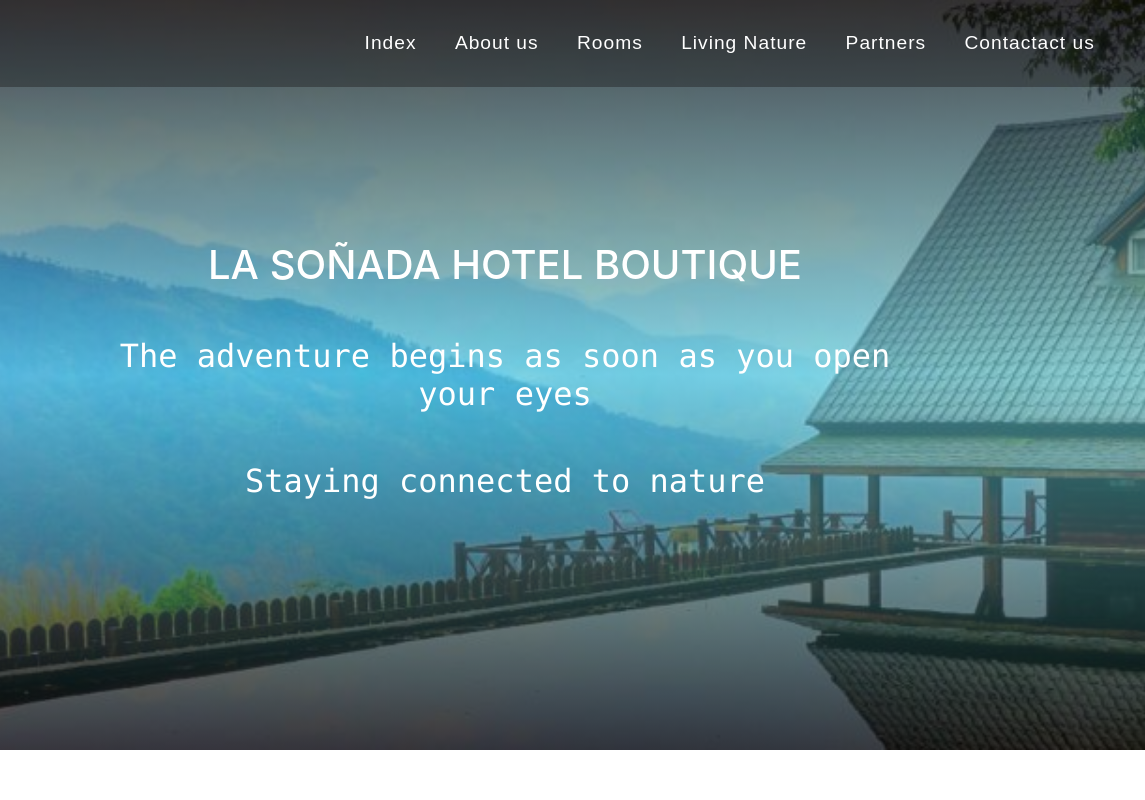
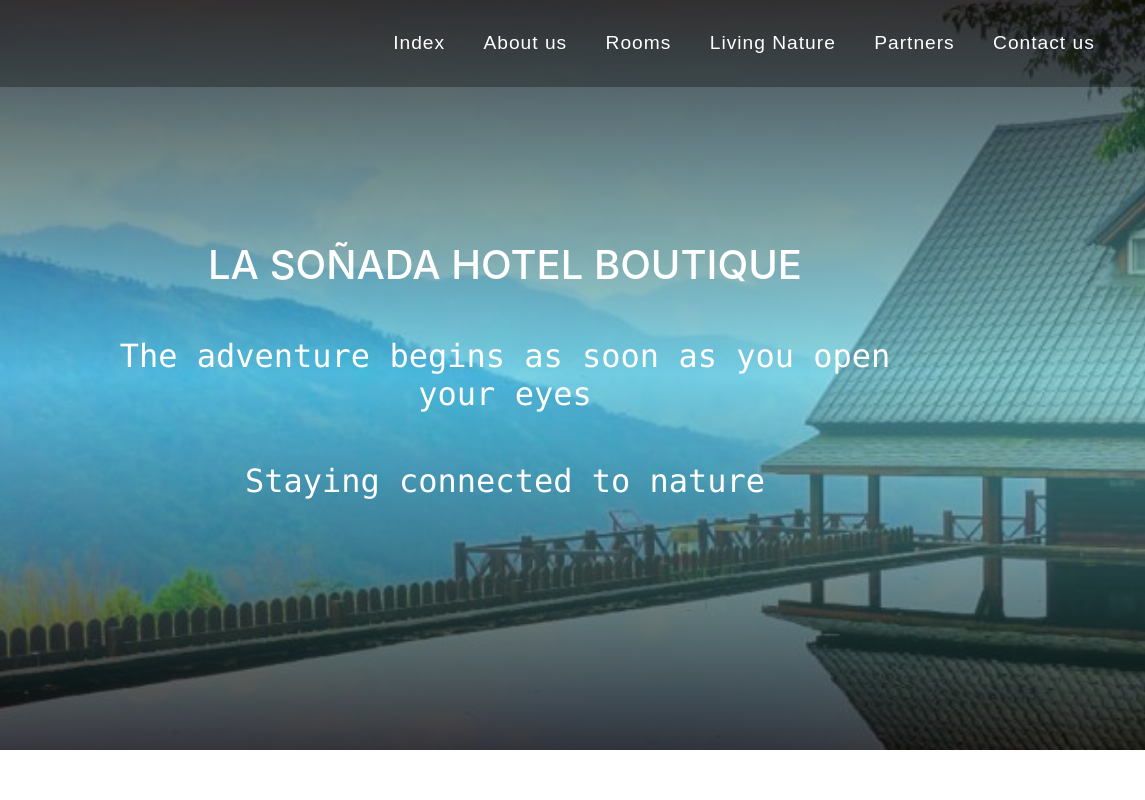
Before and after one commit to SebastianRost/TPIngles3, a plain HTML site: page La Soñada/index.html in a window 1280 px wide. Shown: the top 800 px of the page, 135-1280 px from the left. Drawn offline with nearby package versions, Linux system fonts and the light colour scheme.

Commit message:
fixed contact us

```diff
--- a/La Soñada/index.html
+++ b/La Soñada/index.html
@@ -4,8 +4,8 @@
 <head>
   <meta charset="UTF-8" />
   <meta name="viewport" content="width=device-width, initial-scale=1.0" />
-  <meta name="description" content="Combustible, la mejor calidad al mejor precio" />
-  <meta name="keywords" content="combustible,petrolera,nafta,destilería" />
+  <meta name="description" content="Hotel bouitique, relax, aire libre" />
+  <meta name="keywords" content="relax,aire libre,hotel, córdoba" />
   <meta name="author" content="Sebastián Rost" />
   <meta name="copyright" content="Sebastián Rost" />
   <title>La Soñada</title>
@@ -49,7 +49,7 @@
                 <a class="nav-link" href="#proveedores">Partners</a>
               </li>
               <li class="nav-item">
-                <a class="nav-link" href="#contacto">Contactact us</a>
+                <a class="nav-link" href="#contacto">Contact us</a>
               </li>
             </ul>
           </div>
```
